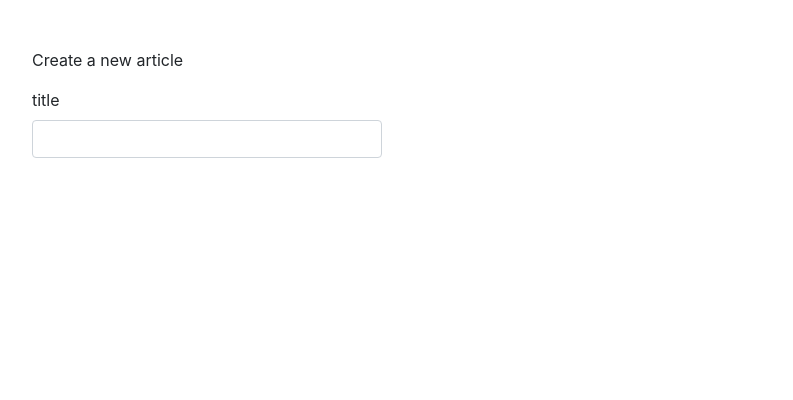
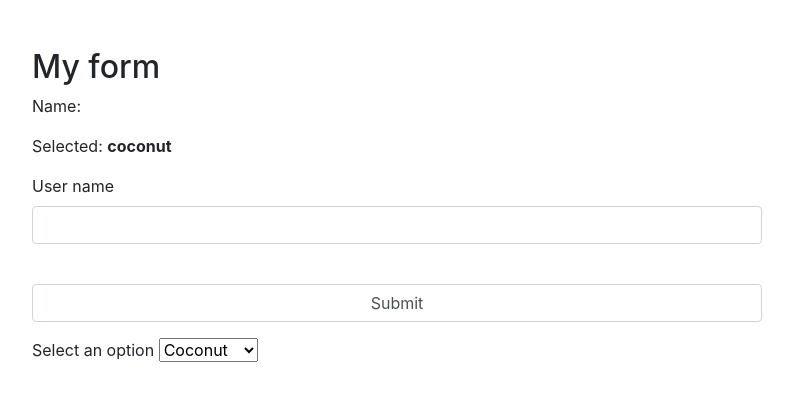
Before and after one commit to WilliamParlow/my-react-projects, a React app in the folder react-simple-form/: page / in a window 1280 px wide. Shown: the whole page, without its empty margins (148-941 px from the left). Built offline with nearby package versions, Linux system fonts and the light colour scheme.

Commit message:
simple interactive form

```diff
--- a/react-simple-form/src/index.html
+++ b/react-simple-form/src/index.html
@@ -10,11 +10,9 @@
 <body>
    <div class="container">
       <div class="row mt-5">
-         <div class="col-md-4 offset-md-1">
-            <p>Create a new article</p>
-            <div id="create-article-form">
-               <!-- form -->
-            </div>
+         <div class="col-md-8 offset-md-1">
+            <h2>My form</h2>
+            <div id="root"></div>
          </div>
       </div>
    </div>
--- a/react-simple-form/src/index.js
+++ b/react-simple-form/src/index.js
@@ -1 +1,5 @@
-import FormContainer from "./js/components/container/FormContainer";
+import React from 'react';
+import ReactDOM from 'react-dom';
+import UserForm from './js/components/container/UserForm';
+
+ReactDOM.render(<UserForm />, document.getElementById('root'));
--- a/react-simple-form/src/js/components/container/FormContainer.js
+++ /dev/null
@@ -1,37 +0,0 @@
-import React, { Component } from 'react';
-import ReactDOM from 'react-dom';
-import Input from '../presentational/Input';
-
-class FormContainer extends Component {
-   constructor() {
-      super();
-      this.state = {
-         title: ''
-      };
-      this.handleChange = this.handleChange.bind(this);
-   }
-
-   handleChange(event) {
-      this.setState({ [event.target.id]: event.target.value });
-   }
-
-   render() {
-      const { title } = this.state;
-      return (
-         <form id='article-form'>
-            <Input
-               text='title'
-               label='title'
-               type='text'
-               id='title'
-               value={title}
-               handleChange={this.handleChange}
-            />
-         </form>
-      );
-   }
-
-}
-
-const wrapper = document.getElementById('create-article-form');
-wrapper ? ReactDOM.render(<FormContainer />, wrapper) : false;
--- /dev/null
+++ b/react-simple-form/src/js/components/container/UserForm.js
@@ -0,0 +1,50 @@
+import React, { Component } from 'react';
+import Input from '../presentational/Input';
+import Select from '../presentational/Select';
+
+class UserForm extends Component {
+   constructor() {
+      super();
+
+      this.state = {
+         name: '',
+         selectOne: 'coconut'
+      };
+
+      this.handleChange = this.handleChange.bind(this);
+      this.handleSubmit = this.handleSubmit.bind(this);
+   }
+
+   handleChange(event) {
+      this.setState({ [event.target.id]: event.target.value });
+   }
+
+   handleSubmit(event) {
+      alert(`A name called ${this.state.name} with selection value ${this.state.selectOne} has submited`);
+      event.preventDefault();
+   }
+
+   render() {
+
+      const { name, selectOne } = this.state;
+      return (
+         <form id="userForm" onSubmit={this.handleSubmit}>
+
+            <p>Name: <b>{name}</b></p>
+            <p>Selected: <b>{selectOne}</b></p>
+
+            <Input text="User name" label="name" type="text"
+               id="name" value={name} handleChange={this.handleChange} />
+
+            <Input text="" label="" type="submit"
+               id="" value="Submit" handleChange={null} />
+
+            <Select text="Select an option&nbsp;" label="selectOne"
+               id="selectOne" value={selectOne} handleChange={this.handleChange} />
+
+         </form>
+      );
+   }
+}
+
+export default UserForm;
--- a/react-simple-form/src/js/components/presentational/Input.js
+++ b/react-simple-form/src/js/components/presentational/Input.js
@@ -1,26 +1,21 @@
 import React from 'react';
-import PropTypes from 'prop-types';
+import PropTypes from 'prop-types'
 
-const Input = ({ label, text, type, id, value, handleChange }) => (
-  <div className='form-group'>
-    <label htmlFor={label}>{text}</label>
-    <input
-      type={type}
-      className='form-control'
-      id={id}
-      value={value}
-      onChange={handleChange}
-      required />
-  </div>
+const Input = props => (
+   <div className="form-group">
+      <label htmlFor={props.label}>{props.text}</label>
+      <input type={props.type} className="form-control" id={props.id}
+         value={props.value} onChange={props.handleChange} required
+      />
+   </div>
 );
 
 Input.propTypes = {
-  label: PropTypes.string.isRequired,
-  text: PropTypes.string.isRequired,
-  type: PropTypes.string.isRequired,
-  id: PropTypes.string.isRequired,
-  value: PropTypes.string.isRequired,
-  handleChange: PropTypes.func.isRequired
+   label: PropTypes.string,
+   text: PropTypes.string,
+   type: PropTypes.string,
+   id: PropTypes.string,
+   value: PropTypes.string,
+   handleChange: PropTypes.func
 };
-
 export default Input;
--- /dev/null
+++ b/react-simple-form/src/js/components/presentational/Select.js
@@ -0,0 +1,24 @@
+import React from 'react';
+import PropTypes from 'prop-types';
+
+const Select = props => (
+   <div className="form-group">
+      <label htmlFor={props.label}>{props.text}</label>
+      <select id={props.id} value={props.value} onChange={props.handleChange}>
+         <option value="grapefruit">Grapefruit</option>
+         <option value="lime">Lime</option>
+         <option value="coconut">Coconut</option>
+         <option value="mango">Mango</option>
+      </select>
+   </div>
+);
+
+Select.propTypes = {
+   label: PropTypes.string,
+   text: PropTypes.string,
+   id: PropTypes.string,
+   value: PropTypes.string,
+   handleChange: PropTypes.func
+};
+
+export default Select;
```
